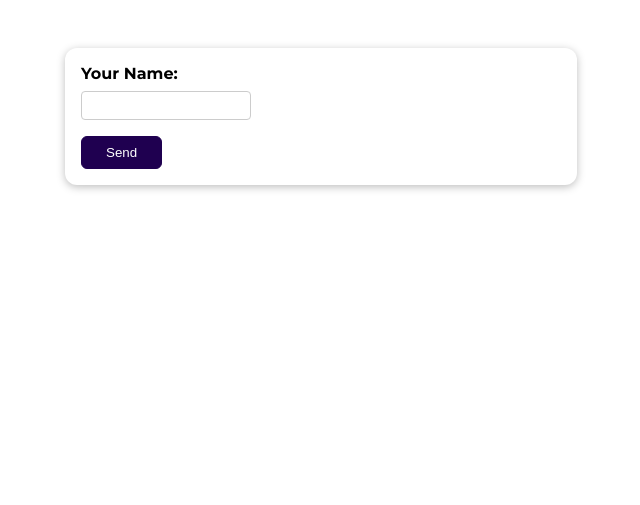
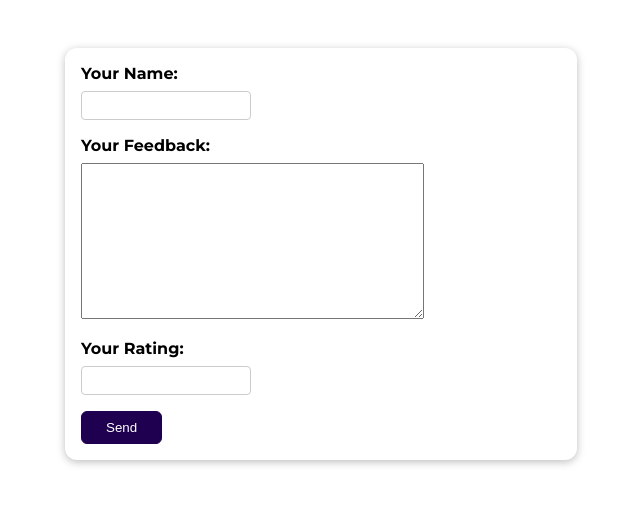
Before and after one commit to nandosouzarocha/simple-user-feedback-app, a Django app: page / in a window 1280 px wide. Shown: the top 505 px of the page, without its empty margins (319-959 px from the left). Run offline with Django 3.2, Linux system fonts and the light colour scheme.

Commit message:
Added more fields to the form, and changed review.html also.

```diff
--- a/reviews/forms.py
+++ b/reviews/forms.py
@@ -10,3 +10,13 @@ class ReviewForm(forms.Form):
             'max_length': 'Please enter a shorter name.',
         }
     )
+    review_text = forms.CharField(
+        label='Your Feedback',
+        widget=forms.Textarea,
+        max_length=200,
+    )
+    rating=forms.IntegerField(
+        label='Your Rating',
+        min_value=1,
+        max_value=5,
+    )
--- a/reviews/templates/reviews/review.html
+++ b/reviews/templates/reviews/review.html
@@ -10,11 +10,13 @@
     <body>
         <form action="/" method="POST">
             {% csrf_token %}
-            <div class="form-control {% if form.user_name.errors %} errors {% endif %}">
-                {{ form.user_name.label_tag }}
-                {{ form.user_name }}
-                {{ form.user_name.errors }}
-            </div>
+            {% for field in form %}
+                <div class="form-control {% if field.errors %} errors {% endif %}">
+                    {{ field.label_tag }}
+                    {{ field }}
+                    {{ field.errors }}
+                </div>
+            {% endfor %}
             <button>Send</button>
         </form>
 
```
